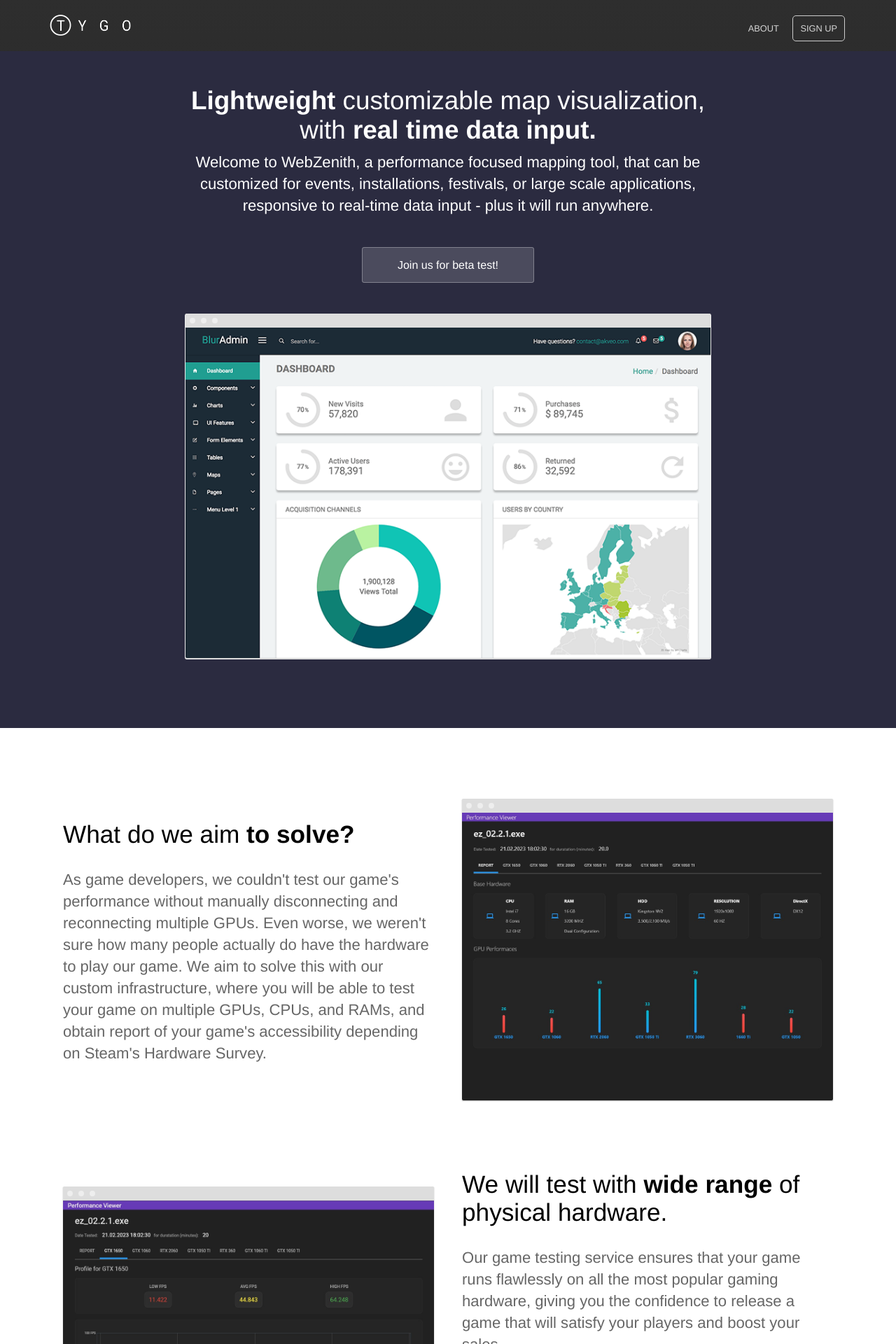
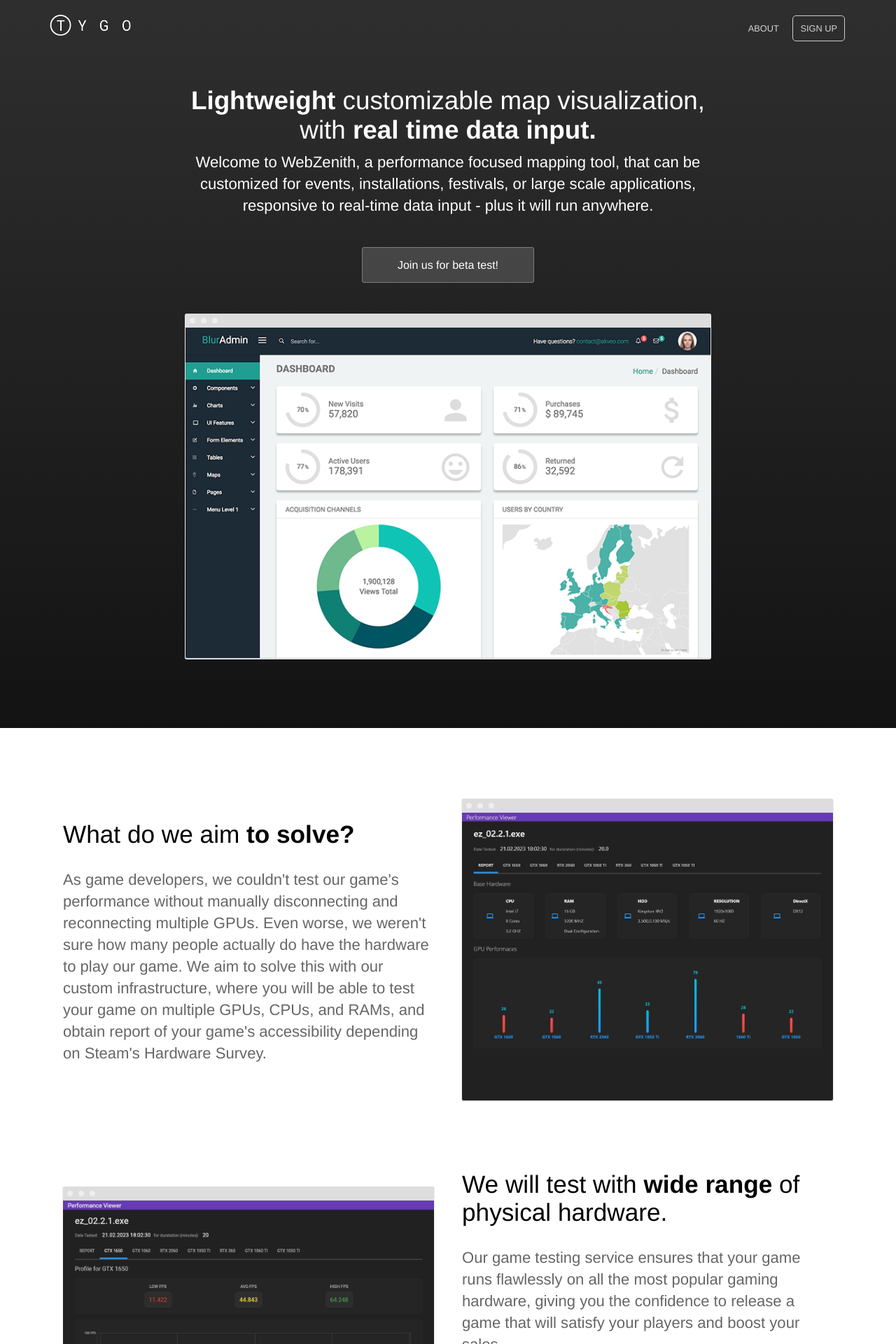
Before and after one commit to stdiomapper/web, a Jekyll site: the page built from index.html, in a window 1280 px wide. Shown: the top 1920 px of the page at 70% size. Built offline with Jekyll 4.4.1, drawn with Linux system fonts in a browser that asks for light colours.

Commit message:
readded grradient

```diff
--- a/_sass/landing-page.scss
+++ b/_sass/landing-page.scss
@@ -34,11 +34,11 @@
 .hero {
 	color: #ffffff;
 	text-align: center;
-	/* background: linear-gradient(to bottom, $middle-gradient-color 0%, $secondary-brand-color 100%) no-repeat #a05fb7; */
+	background: linear-gradient(to bottom, $middle-gradient-color 0%, $secondary-brand-color 100%) no-repeat #a05fb7;
 	padding-top: 50px;
-	background-image: 'https://stdiomapper.github.io/web/images/hero_background.jpg';
+	/* background-image: 'https://stdiomapper.github.io/web/images/hero_background.jpg';
 	background-size: cover;
-	background-position: center;
+	background-position: center; */
 
 	p {
 		color: #fff;
```
